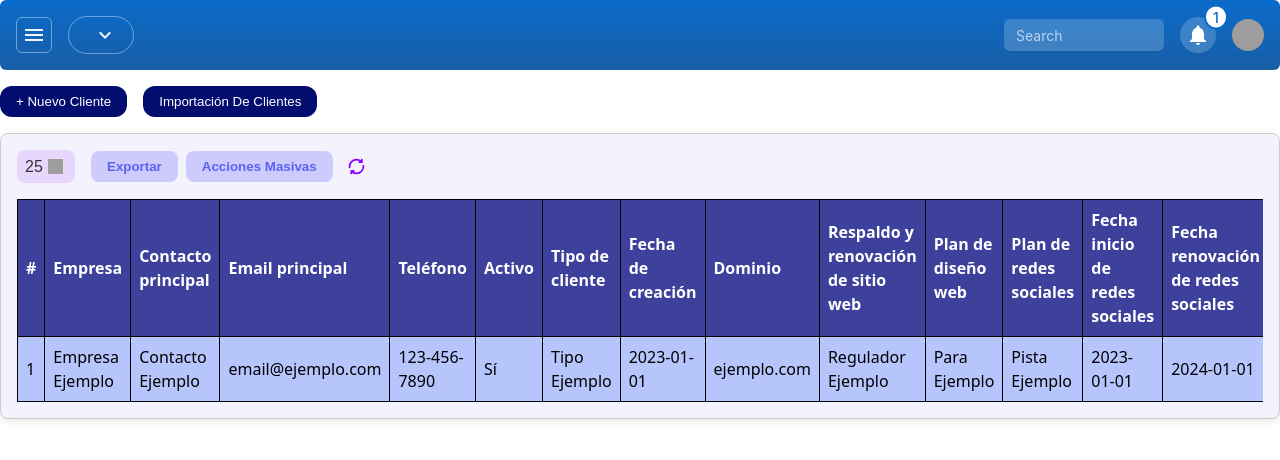
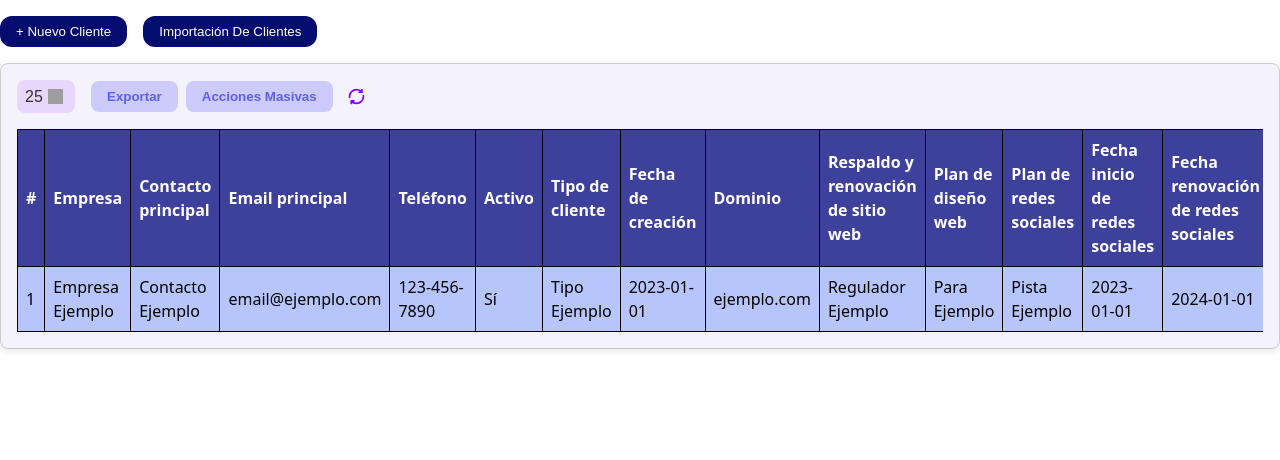
Before and after one commit to 123-edwin/CRM, a React app: page / in a window 1280 px wide. Shown: the top 460 px of the page. Built offline with nearby package versions, Linux system fonts and the light colour scheme; grey boxes are pictures that could not be loaded; the HTML template or start-up script is replaced by a standard one.

Commit message:
navbar,exportacion,perfil,tablero

```diff
--- a/src/components/navbar/NavBar.jsx
+++ b/src/components/navbar/NavBar.jsx
@@ -1,189 +1,21 @@
-import React from 'react';
-//import './NavBar.css';
+//import { useState } from "react";
+import "./NavBar.css";
 //import { Link } from 'react-router';
 
-import Badge from '@mui/joy/Badge';
-import Box from '@mui/joy/Box';
-import Dropdown from '@mui/joy/Dropdown';
-import Input from '@mui/joy/Input';
-import IconButton from '@mui/joy/IconButton';
-import Menu from '@mui/joy/Menu';
-import MenuButton from '@mui/joy/MenuButton';
-import MenuItem from '@mui/joy/MenuItem';
-import Typography from '@mui/joy/Typography';
-import Sheet from '@mui/joy/Sheet';
-import Drawer from '@mui/joy/Drawer';
-import List from '@mui/joy/List';
-import ListItemButton from '@mui/joy/ListItemButton';
-import ModalClose from '@mui/joy/ModalClose';
-
-//import Button from '@mui/joy/Button';
-
-import NotificationsIcon from '@mui/icons-material/Notifications';
-import KeyboardArrowDownIcon from '@mui/icons-material/KeyboardArrowDown';
-import MenuIcon from '@mui/icons-material/Menu';
-
 export function NavBar() {
-  const color = 'primary';
-  const [open, setOpen] = React.useState(false);
 
   return (
     <>
+        <div>
+  {/*
+        <Link to='/form'>
+        <button className="btn-primary">+ Nuevo Cliente</button>
+        </Link>
+
+<button className="btn-primary">+ Nuevo Cliente</button>*/}
 
 
-
-      <Sheet
-        variant="solid"
-        color={color}
-        invertedColors
-        sx={[{display: 'flex', alignItems: 'center', flexGrow: 1, p: 2, borderRadius: { xs: 0, sm: 'sm' }, minWidth: 'min-content', },
-          color !== 'warning' &&
-            ((theme) => ({
-              background: `linear-gradient(to top, ${theme.vars.palette[color][600]}, ${theme.vars.palette[color][500]})`,
-            })),]}>
-
-
-        {/* Botón del Drawer */}
-        <IconButton variant="outlined" color="neutral" onClick={() => setOpen(true)}>
-          <MenuIcon/>
-        </IconButton>
-
-
-        {/* Dropdown */}
-        <Box sx={{ flex: 1, display: 'flex', gap: 1, px: 2,}}>
-
-          <Dropdown>
-
-            <MenuButton
-              sx={{ '--Button-radius': '1.5rem' }}
-              variant="outlined"
-              endDecorator={<KeyboardArrowDownIcon />}>
-            </MenuButton>
-
-            <Menu
-              variant="outlined"
-              placement="bottom-start"
-              disablePortal
-              size="sm"
-              sx={{'--ListItemDecorator-size': '24px', '--ListItem-minHeight': '40px', '--ListDivider-gap': '4px', minWidth: 200,}}>
-
-              <MenuItem>Factura</MenuItem>
-              <MenuItem>Presupuesto</MenuItem>
-              <MenuItem>Propuesta</MenuItem>
-              <MenuItem>Nota de crédito</MenuItem>
-              <MenuItem>Cliente</MenuItem>
-              <MenuItem>Proyecto</MenuItem>
-              <MenuItem>Tarea</MenuItem>
-              <MenuItem>Gastos</MenuItem>
-              <MenuItem>Contrato</MenuItem>
-              <MenuItem>Artículo</MenuItem>
-              <MenuItem>Ticket</MenuItem>
-              <MenuItem>Miembro del equipo</MenuItem>
-              <MenuItem>Evento</MenuItem>
-            </Menu>
-
-          </Dropdown>
-
-        </Box>
-
-
-
-        {/* Buscador, notificaciones y perfil */}
-
-        <Box sx={{ display: 'flex', flexShrink: 0, gap: 2, alignItems: 'center' }}>
-
-          {/*Buscar*/}
-          <Input
-            placeholder="Search"
-            variant="soft"
-            size="sm"
-            sx={{'--Input-paddingInline': '12px', width: 160, display: { xs: 'none', lg: 'flex' },}}/>
-
-          {/*Notificación*/}
-          <Badge badgeContent={1} variant="solid" color="danger">
-            <IconButton variant="soft" sx={{ borderRadius: '50%' }}>
-              <NotificationsIcon />
-            </IconButton>
-          </Badge>
-
-          {/*Menú de perfil*/}
-          <Dropdown>
-            <MenuButton
-              variant="plain"
-              size="sm"
-              sx={{ borderRadius: '50%', minWidth: 0, padding: 0 }}>
-
-              <img
-                src="https://img.freepik.com/vector-premium/icono-imagen-perfil-avatar-fondo-azul-estilo-diseno-plano-recursos-diseno-elementos-graficos_991720-653.jpg?semt=ais_hybrid&w=740"
-                alt="Perfil"
-                style={{ width: 32, height: 32, borderRadius: '50%' }}/>
-            </MenuButton>
-
-            <Menu placement="bottom-end" size="sm" sx={{ minWidth: 180 }}>
-              <MenuItem>Mi perfil</MenuItem>
-              <MenuItem>Mis tiempos</MenuItem>
-              <MenuItem>Editar perfil</MenuItem>
-              <MenuItem color="danger">Cerrar sesión</MenuItem>
-            </Menu>
-          </Dropdown>
-
-        </Box>
-      </Sheet>
-
-      {/* Drawer lateral */}
-      <Drawer
-  open={open}
-  onClose={() => setOpen(false)}
-  sx={{
-    '& .MuiDrawer-content': {
-      backgroundColor: '#0d47a1', // azul fuerte
-      width: 300,
-      color: 'white', // color de texto blanco
-    },
-  }}
->
-  <Box
-    sx={{
-      display: 'flex',
-      alignItems: 'center',
-      gap: 0.5,
-      ml: 'auto',
-      mt: 1,
-      mr: 2,
-    }}
-  >
-    <Typography
-      component="label"
-      htmlFor="close-icon"
-      sx={{ fontSize: 'sm', fontWeight: 'lg', cursor: 'pointer', color: 'white' }}
-    >
-      Close
-    </Typography>
-    <ModalClose id="close-icon" sx={{ position: 'initial', color: 'white' }} />
-  </Box>
-
-  <List
-    size="lg"
-    component="nav"
-    sx={{
-      flex: 'none',
-      fontSize: 'xl',
-      '& > div': { justifyContent: 'center', color: 'white' },
-    }}
-  >
-    <ListItemButton>Clientes</ListItemButton>
-    <ListItemButton>Facturación</ListItemButton>
-    <ListItemButton>Ventas</ListItemButton>
-    <ListItemButton>Gastos</ListItemButton>
-    <ListItemButton>Contratos</ListItemButton>
-    <ListItemButton>Proyectos</ListItemButton>
-    <ListItemButton>Tareas</ListItemButton>
-    <ListItemButton>Soporte</ListItemButton>
-    <ListItemButton>Clientes potenciales</ListItemButton>
-    <ListItemButton>Utilidades</ListItemButton>
-  </List>
-</Drawer>
-
+        </div>
     </>
   );
 }
--- a/src/pages/Perfil/Miperfil.jsx
+++ b/src/pages/Perfil/Miperfil.jsx
@@ -148,8 +148,7 @@ export function Miperfil() {
                 xmlns="http://www.w3.org/2000/svg"
                 width="24"
                 height="24"
-                viewBox="0 0 24 24"
-              >
+                viewBox="0 0 24 24">
                 <path
                   fill="currentColor"
                   d="M19.989 11.572a7.96 7.96 0 0 0-1.573-4.351a9.757 9.757 0 0 1-.92.87a13.156 13.156 0 0 1-3.313 2.01c.167.35.32.689.455 1.009v.003c.027.061.05.118.094.229l.017.04c1.513-.17 3.109-.107 4.656.103c.206.027.4.056.584.087Zm-9.385-7.45a46.15 46.15 0 0 1 2.692 4.27c1.223-.482 2.234-1.09 3.048-1.767c.33-.274.594-.532.796-.755A7.968 7.968 0 0 0 12 4c-.476 0-.942.042-1.396.121ZM4.253 9.997a29.21 29.21 0 0 0 2.04-.123a31.53 31.53 0 0 0 4.862-.822a54.36 54.36 0 0 0-2.7-4.227a8.018 8.018 0 0 0-4.202 5.172Zm1.53 7.038a14.21 14.21 0 0 1 1.575-1.899c1.454-1.49 3.17-2.65 5.156-3.29l.062-.018c-.165-.364-.32-.689-.476-.995c-1.836.535-3.77.869-5.697 1.042c-.94.085-1.783.122-2.403.128a7.966 7.966 0 0 0 1.784 5.032Zm9.221 2.38a35.951 35.951 0 0 0-1.632-5.709c-2 .727-3.596 1.79-4.829 3.058a9.77 9.77 0 0 0-1.317 1.655A7.964 7.964 0 0 0 12 20a7.977 7.977 0 0 0 3.005-.583Zm1.874-1.075a7.998 7.998 0 0 0 2.987-4.87c-.34-.085-.771-.17-1.245-.236a12.025 12.025 0 0 0-3.18-.033a39.39 39.39 0 0 1 1.438 5.14ZM12 22C6.477 22 2 17.523 2 12S6.477 2 12 2s10 4.477 10 10s-4.477 10-10 10Z"
--- a/src/pages/Tablero/Tabla.jsx
+++ b/src/pages/Tablero/Tabla.jsx
@@ -5,6 +5,8 @@ import Stack from '@mui/joy/Stack';
 
 export function Tabla() {
   return (
+
+
 
 <Stack direction="row" spacing={2} sx={{ flexWrap: 'wrap', justifyContent: 'center', mt: 4 }}>
 
```
